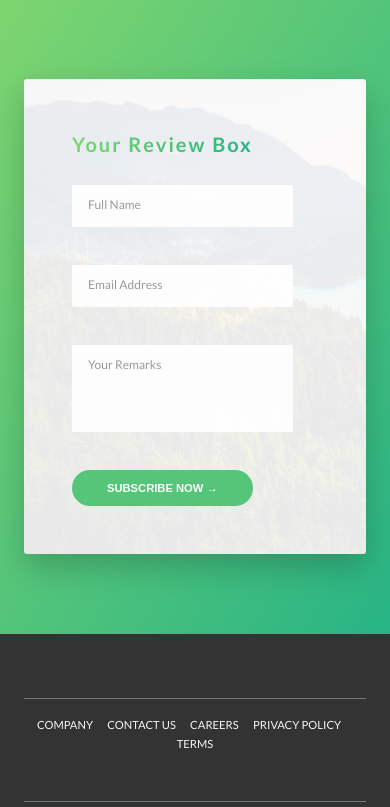
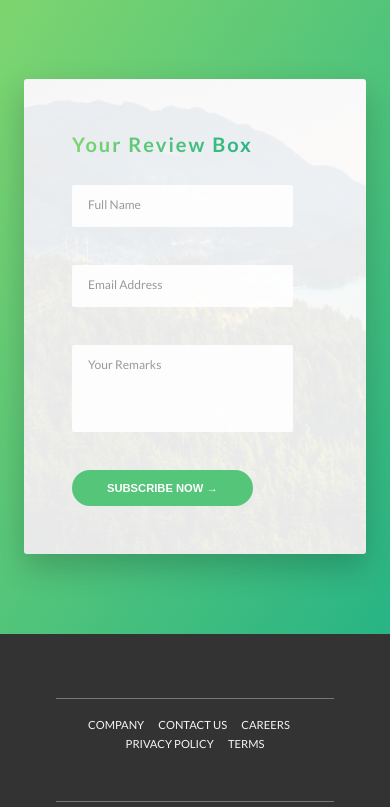
Before and after one commit to codewithmero/miecs-repo, a PHP site: page / in a window 390 px wide. Shown: the part 5693-6500 px from the top of the page. Run offline with PHP 8.4, Linux system fonts and the light colour scheme; some libraries are stand-ins or nearby versions.

Commit message:
changed the padding in footer section.

```diff
--- a/css/style.css
+++ b/css/style.css
@@ -671,7 +671,7 @@ textarea {
   font-size: 1.4rem; }
   @media (max-width: 56.25em) {
     .footer {
-      padding: 8rem 0; } }
+      padding: 8rem 4rem; } }
   .footer__navigation {
     border-top: 1px solid #777;
     padding-top: 2rem;
--- a/sass/layout/_footer.scss
+++ b/sass/layout/_footer.scss
@@ -6,7 +6,7 @@
     font-size: 1.4rem;
 
     @include respond(tab-port) {
-        padding: 8rem 0;
+        padding: 8rem 4rem;
     }
 
     &__navigation {
```
